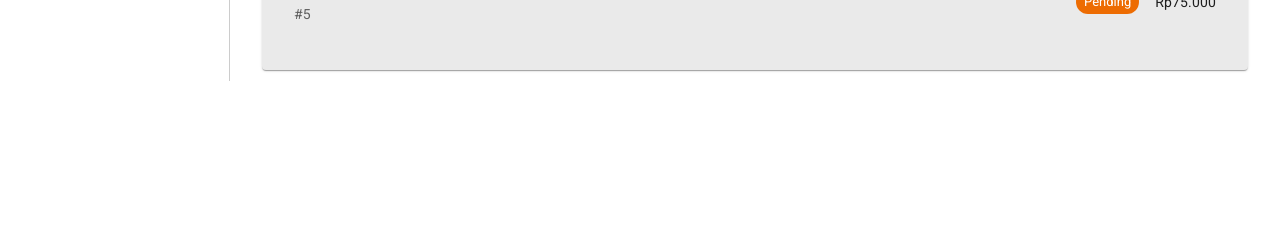
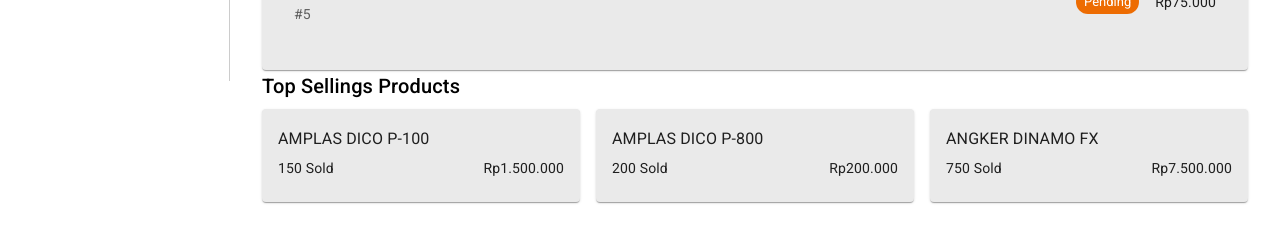
Before and after one commit to JasonEvan/sejahtera-abadi, a Next.js app: page /dashboard in a window 1280 px wide. Shown: the part 719-952 px from the top of the page. Before the commit the page ends 821 px from the top, so only its background shows below. Built offline with nearby package versions, Linux system fonts and the light colour scheme.

Commit message:
style: add top selling products cards

```diff
--- a/app/dashboard/page.tsx
+++ b/app/dashboard/page.tsx
@@ -3,6 +3,7 @@
 import QuickAction from "@/components/home/QuickAction";
 import RecentTransaction from "@/components/home/RecentTransaction";
 import TodayPerformance from "@/components/home/TodayPerformance";
+import TopSellingProducts from "@/components/home/TopSellingProducts";
 import { Box } from "@mui/material";
 
 export default function Home() {
@@ -11,6 +12,7 @@ export default function Home() {
       <QuickAction />
       <TodayPerformance />
       <RecentTransaction />
+      <TopSellingProducts />
     </Box>
   );
 }
--- /dev/null
+++ b/components/home/TopSellingProducts.tsx
@@ -0,0 +1,44 @@
+import { Box, Card, CardContent, Grid, Stack, Typography } from "@mui/material";
+
+type ProductsProps = {
+  name: string;
+  quantity: number;
+  total: number;
+};
+
+const products: ProductsProps[] = [
+  { name: "AMPLAS DICO P-100", quantity: 150, total: 1500000 },
+  { name: "AMPLAS DICO P-800", quantity: 200, total: 200000 },
+  { name: "ANGKER DINAMO FX", quantity: 750, total: 7500000 },
+];
+
+export default function TopSellingProducts() {
+  return (
+    <Box>
+      <Typography variant="h6" gutterBottom>
+        Top Sellings Products
+      </Typography>
+      <Grid container spacing={2} mb={2}>
+        {products.map((product, index) => (
+          <Grid key={index} size={{ xs: 12, sm: 6, md: 4, lg: 4 }}>
+            <Card sx={{ bgcolor: "#eaeaea" }}>
+              <CardContent>
+                <Typography variant="subtitle1" gutterBottom>
+                  {product.name}
+                </Typography>
+                <Stack direction="row" justifyContent="space-between">
+                  <Typography variant="body2">
+                    {product.quantity} Sold
+                  </Typography>
+                  <Typography variant="body2">
+                    Rp{product.total.toLocaleString("id-ID")}
+                  </Typography>
+                </Stack>
+              </CardContent>
+            </Card>
+          </Grid>
+        ))}
+      </Grid>
+    </Box>
+  );
+}
```
